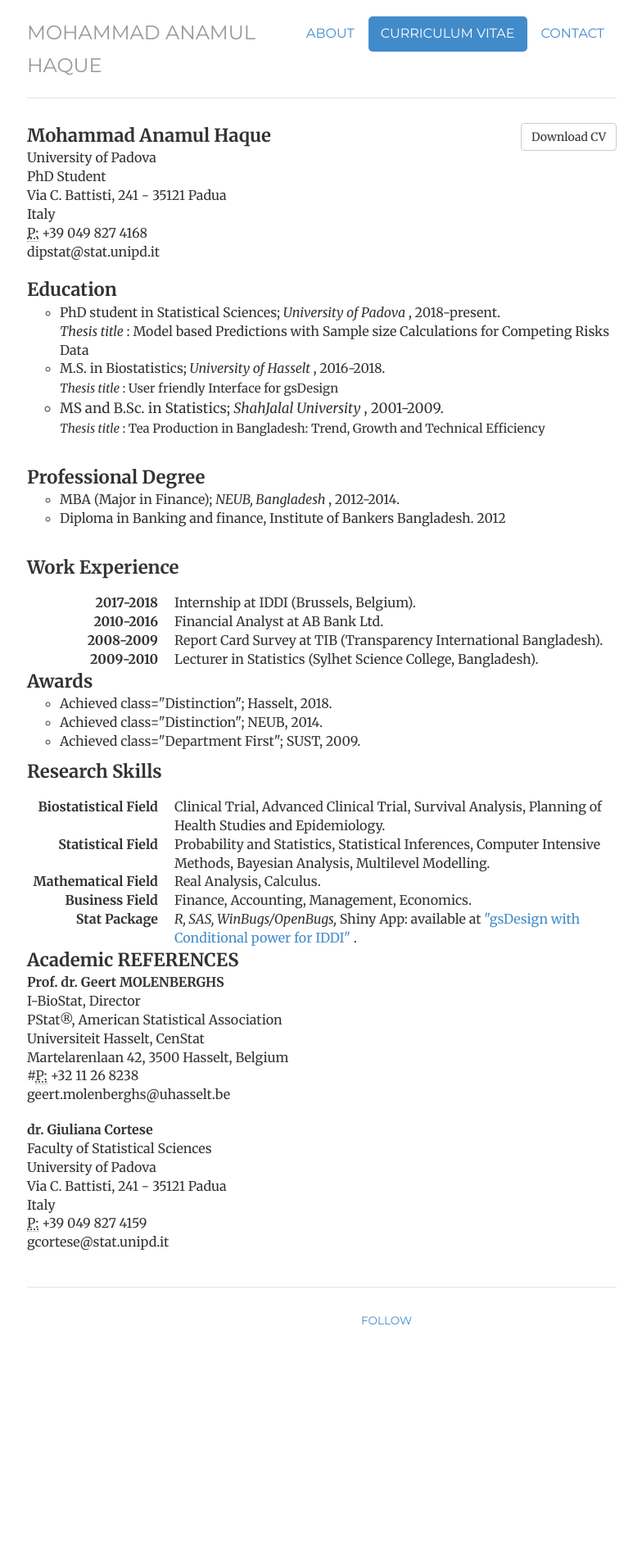
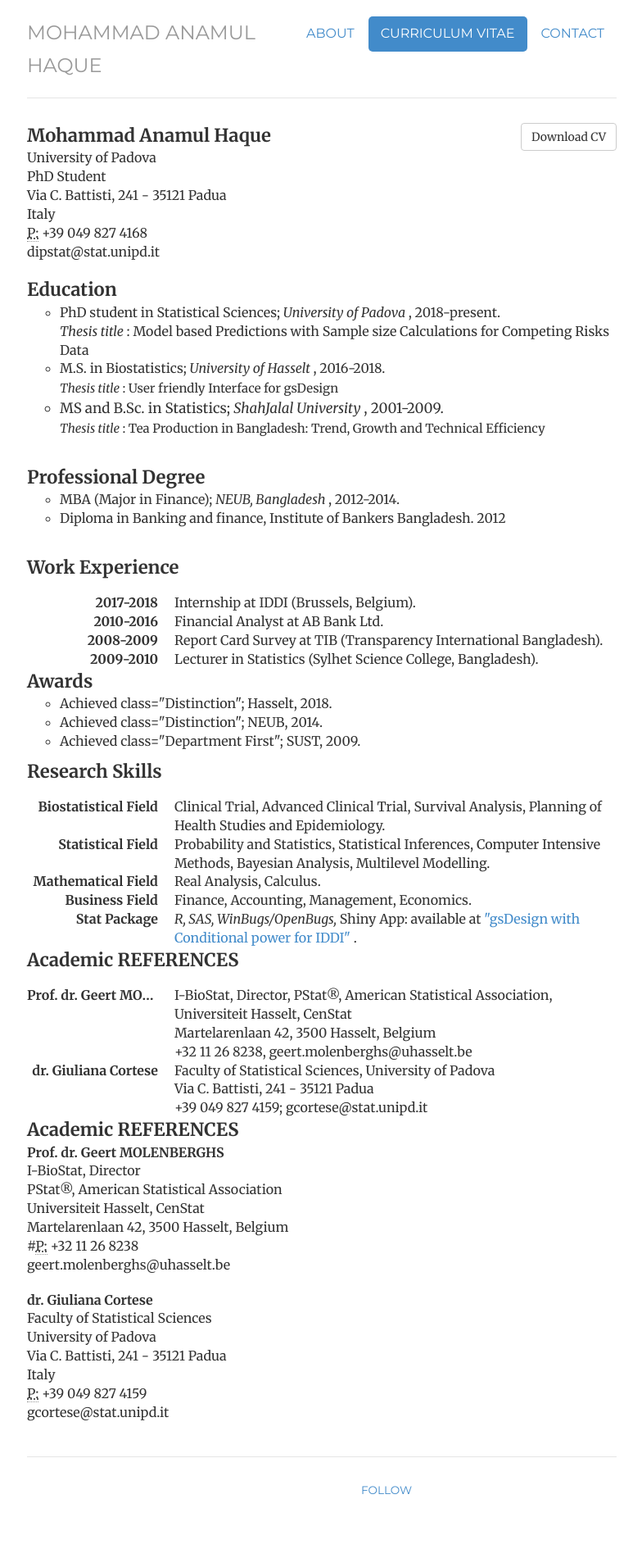
Before and after one commit to haquemdanamul/haquemdanamul, a Jekyll site: the page built from resume/index.html, in a window 1280 px wide. Shown: the whole page at 82% size, without its empty margins (247-1031 px from the left). Built offline with Jekyll 4.4.1, drawn with Linux system fonts in a browser that asks for light colours; nearby versions of some CDN libraries; library files that are not in the unit come from our copies; before the commit the page ends 1683 px from its top, so only the background shows below that.

Commit message:
Update index.html

```diff
--- a/resume/index.html
+++ b/resume/index.html
@@ -38,6 +38,7 @@ description: Contact information for Mohammad Anamul Haque, a Statistician, Bios
 <li> Diploma in Banking and finance, Institute of Bankers Bangladesh. 2012 </li>
 </ul>
 <br>
+
 <b style="font-size:22px"> Work Experience </b>
 <dl class="dl-horizontal">
 	<dt>2017-2018</dt>
@@ -76,6 +77,21 @@ description: Contact information for Mohammad Anamul Haque, a Statistician, Bios
 
 
 <b style="font-size:22px"> Academic REFERENCES </b>
+<dl class="dl-horizontal">
+	<dt>Prof. dr. Geert MOLENBERGHS</dt>
+<dd>I-BioStat, Director, PStat®, American Statistical Association, Universiteit Hasselt, CenStat</dd>
+	<dd>Martelarenlaan 42, 3500 Hasselt, Belgium</dd>
+	<dd>+32 11 26 8238, geert.molenberghs@uhasselt.be</dd>
+
+	<dt>dr. Giuliana Cortese </dt>
+<dd>Faculty of Statistical Sciences, University of Padova</dd>
+	<dd>Via C. Battisti, 241 - 35121 Padua </dd>
+	<dd>+39 049 827 4159; gcortese@stat.unipd.it</dd>
+
+</d1>
+
+
+<b style="font-size:22px"> Academic REFERENCES </b>
 
 <div itemscope itemtype="http://data-vocabulary.org/Person">
 				<span itemprop="name"><b style="font-size:16px"> Prof. dr. Geert MOLENBERGHS </b></span>
```
